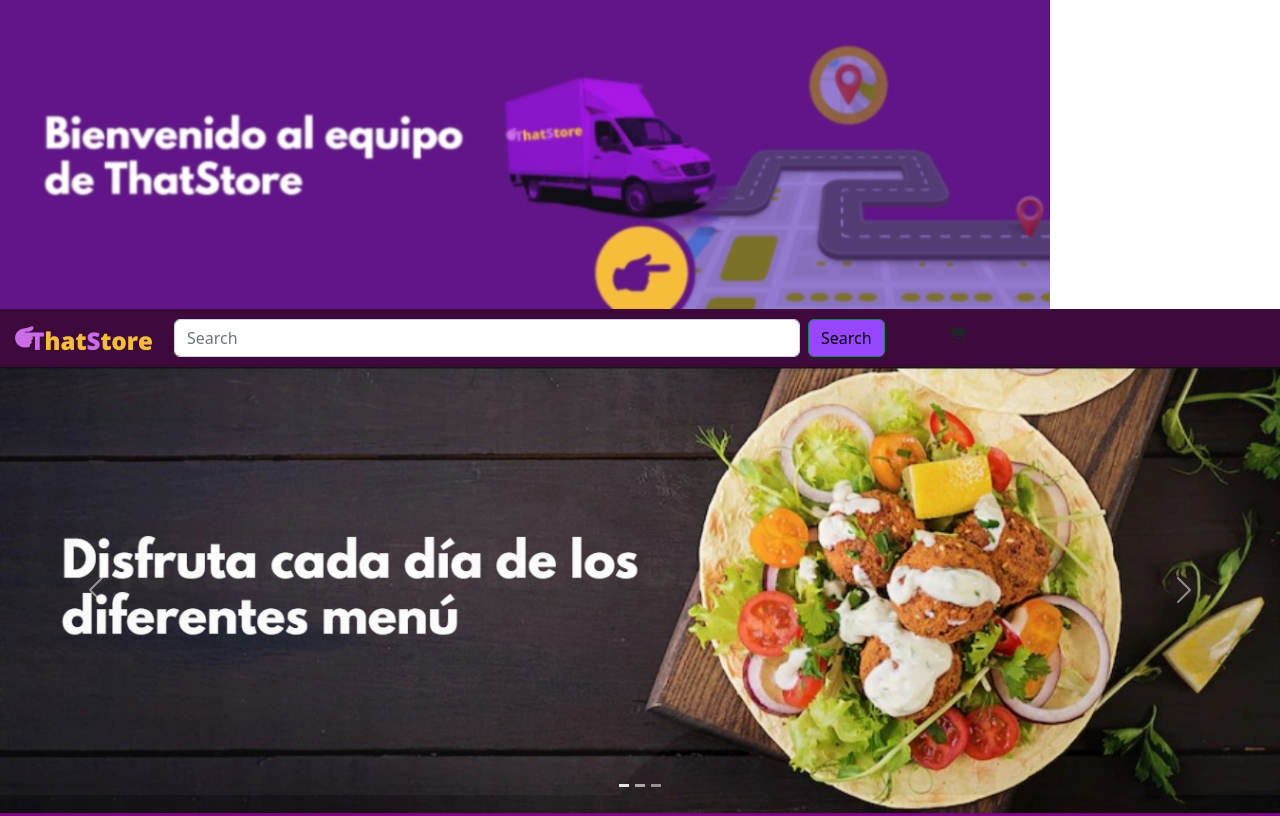
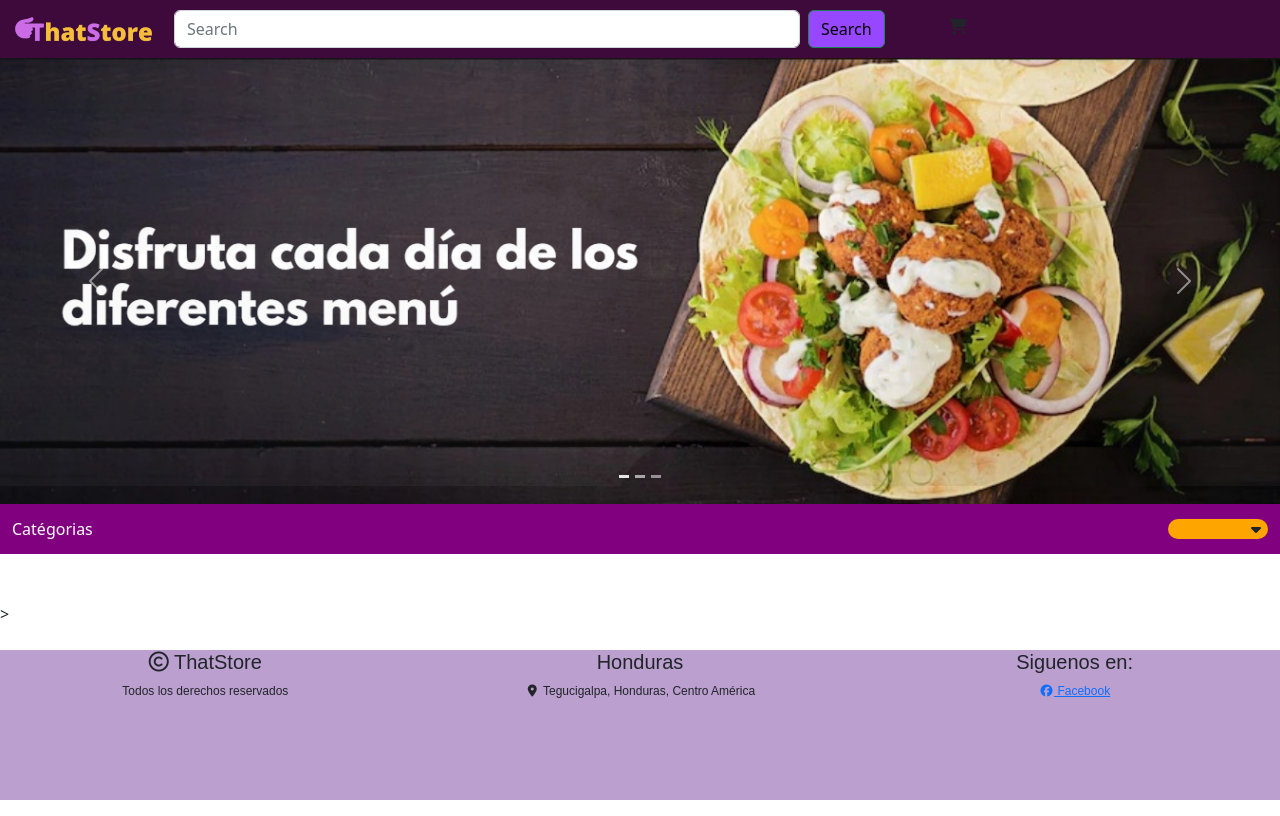
Before and after one commit to OnMyMind-28/Proyecto_ThatStore, a plain HTML site: page index.html in a window 1280 px wide. Shown: the top 816 px of the page. Drawn offline with nearby package versions, Linux system fonts and the light colour scheme.

Commit message:
Forntend-Avance22

```diff
--- a/index.html
+++ b/index.html
@@ -18,7 +18,7 @@
 </head>
 
 <body>
-<img src="img/1.Prueba.jpg" alt="">
+
    <!--Navbar Principal-->
    <nav class="navbar navbar-expand-lg  " style="background-color:#3D0A3B; " >
     <div class="container-fluid">
```
